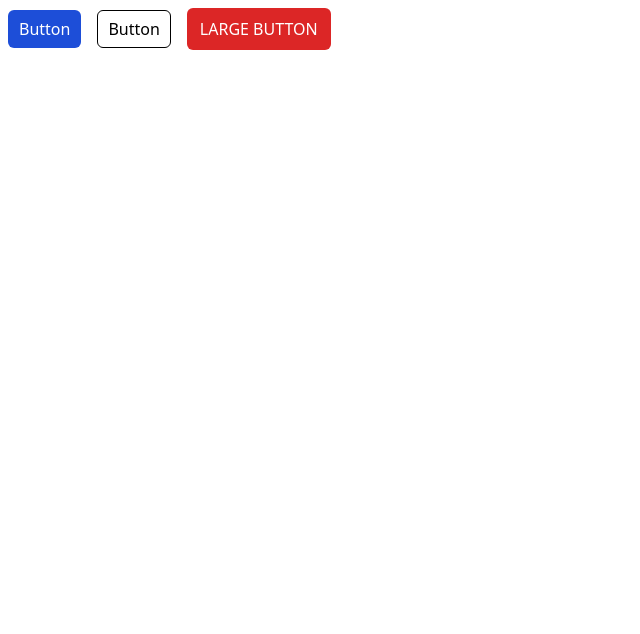
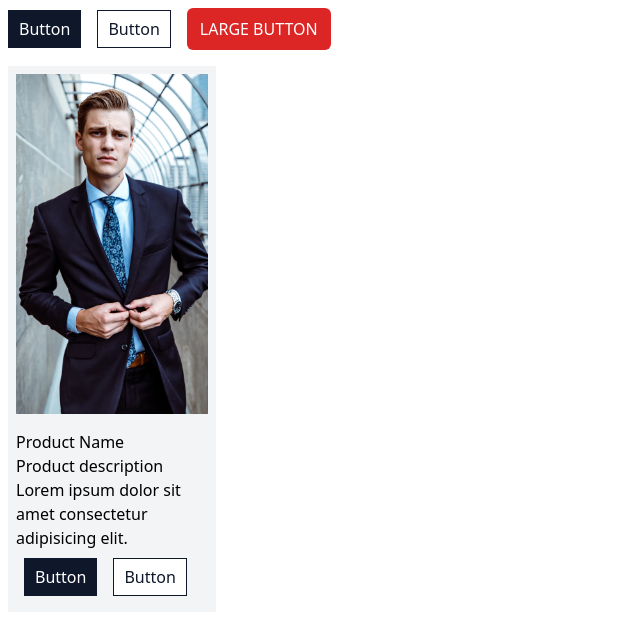
Before and after one commit to diego-rg/react-tailwind-library, a React (Create React App) app: page / in a window 1280 px wide. Shown: the top 634 px of the page, without its empty margins (0-640 px from the left). Built offline with nearby package versions, Linux system fonts and the light colour scheme.

Commit message:
card test

```diff
--- a/src/App.js
+++ b/src/App.js
@@ -3,6 +3,7 @@ import "./index.css";
 import Button from "./components/Button";
 import ButtonOutlined from "./components/ButtonOutlined";
 import ButtonLarge from "./components/ButtonLarge";
+import Card from "./components/Card";
 
 function App() {
   return (
@@ -10,6 +11,7 @@ function App() {
       <Button />
       <ButtonOutlined />
       <ButtonLarge />
+      <Card />
     </div>
   );
 }
--- a/src/components/Button.jsx
+++ b/src/components/Button.jsx
@@ -1,6 +1,6 @@
 const Button = () => {
   return (
-    <button className="px-2.5 py-1.5 m-2 rounded-md font-medium bg-blue-700 hover:bg-blue-600 text-white border border-transparent">
+    <button className="px-2.5 py-1.5 m-2 font-medium bg-slate-900 hover:bg-slate-800 text-white border border-transparent">
       Button
     </button>
   );
--- a/src/components/ButtonOutlined.jsx
+++ b/src/components/ButtonOutlined.jsx
@@ -1,6 +1,6 @@
 const ButtonOutlined = () => {
   return (
-    <button className="px-2.5 py-1.5 m-2 rounded-md font-medium bg-transparent hover:bg-transparent text-black border border-black">
+    <button className="px-2.5 py-1.5 m-2 font-medium bg-white hover:bg-slate-100 text-slate-900 border border-slate-900">
       Button
     </button>
   );
--- /dev/null
+++ b/src/components/Card.jsx
@@ -0,0 +1,29 @@
+import product from "../static/images/product.jpeg";
+
+import Button from "./Button";
+import ButtonOutlined from "./ButtonOutlined";
+
+const Card = () => {
+  return (
+    <div className="flex flex-wrap bg-gray-100 max-w-full w-52 m-2">
+      <div className="p-2">
+        <img
+          className="object-cover w-full h-full"
+          src={product}
+          alt="Imagen de un pc."
+        />
+      </div>
+      <div className="p-2">
+        <h1>Product Name</h1>
+        <p>
+          Product description Lorem ipsum dolor sit amet consectetur adipisicing
+          elit.
+        </p>
+        <Button />
+        <ButtonOutlined />
+      </div>
+    </div>
+  );
+};
+
+export default Card;
```
Also changed, not shown: public/index.html (+4 -14 lines), src/static/images/product.jpeg (added).
